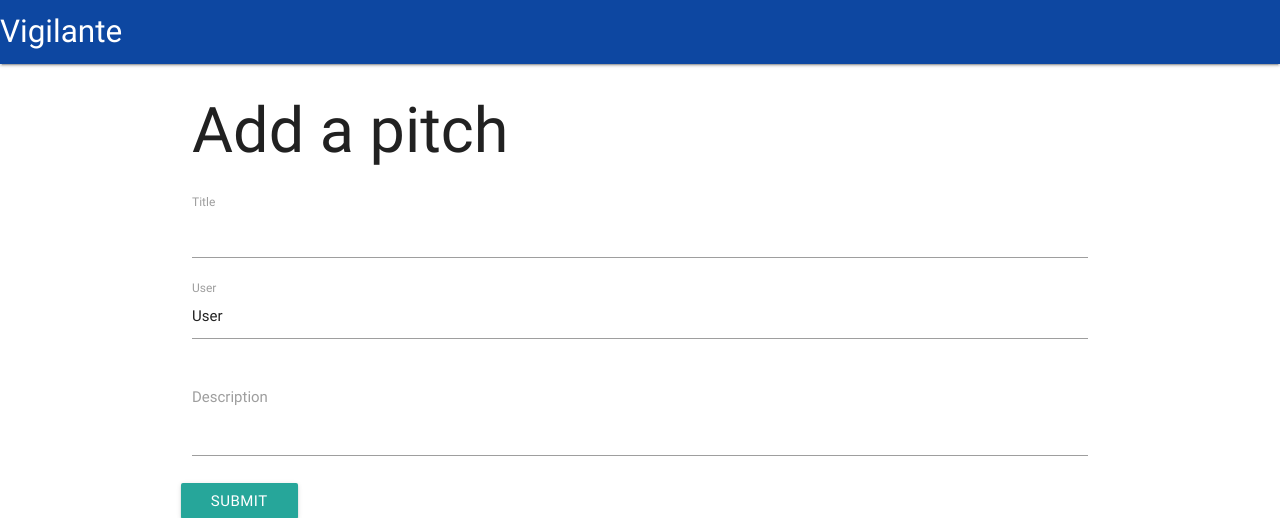
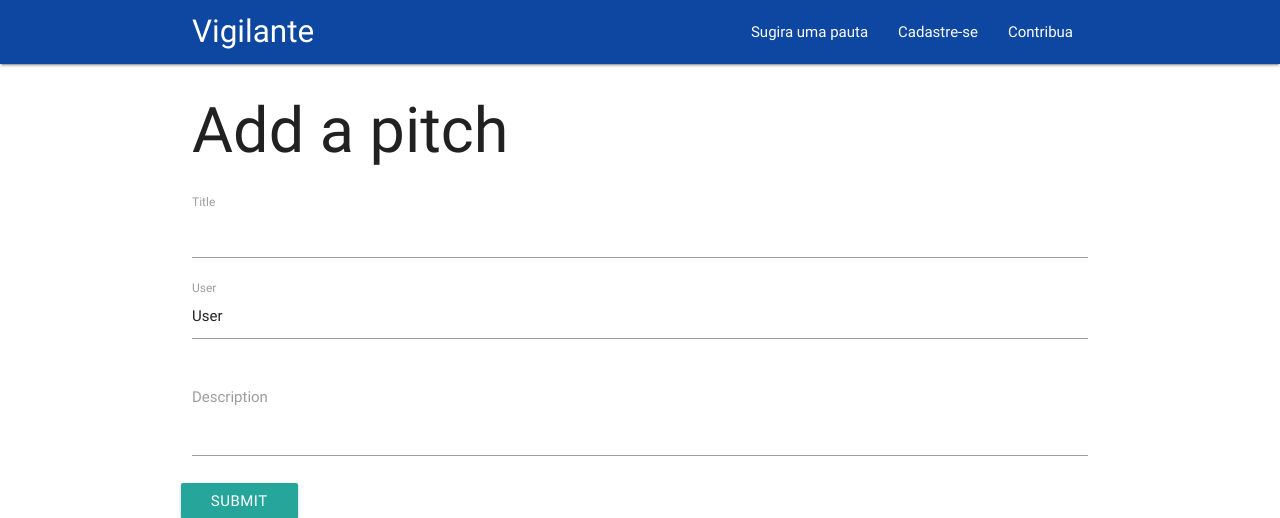
Before and after one commit to Edely/gatekeeper, a Django app: page /gatekeeper/add_sugestion/ in a window 1280 px wide. Shown: the top 518 px of the page. Run offline with Django 3.2, Linux system fonts and the light colour scheme.

```diff
--- a/mysite/gatekeeper/static/gatekeeper/style.css
+++ b/mysite/gatekeeper/static/gatekeeper/style.css
@@ -1,15 +1,19 @@
 /* Queries */
 /* Colors */
 /* Styles */
+/* line 19, /home/edely/Documentos/Projetos-Code/learning-django/gatekeeper/mysite/gatekeeper/static/gatekeeper/style.scss */
 .card .card-action a:not(.btn):not(.btn-large):not(.btn-large):not(.btn-floating) {
   color: #01579b; }
 
+/* line 23, /home/edely/Documentos/Projetos-Code/learning-django/gatekeeper/mysite/gatekeeper/static/gatekeeper/style.scss */
 .card .card-action a:not(.btn):not(.btn-large):not(.btn-large):not(.btn-floating):hover {
   color: #b3e5fc; }
 
-.nav-wrapper {
+/* line 27, /home/edely/Documentos/Projetos-Code/learning-django/gatekeeper/mysite/gatekeeper/static/gatekeeper/style.scss */
+header nav {
   background-color: #0d47a1; }
 
+/* line 31, /home/edely/Documentos/Projetos-Code/learning-django/gatekeeper/mysite/gatekeeper/static/gatekeeper/style.scss */
 .last-entries span.badge {
   background-color: #e64a19;
   border-radius: 50%;
@@ -20,6 +24,7 @@
   padding: unset;
   padding-top: 4px; }
 
+/* line 42, /home/edely/Documentos/Projetos-Code/learning-django/gatekeeper/mysite/gatekeeper/static/gatekeeper/style.scss */
 .position span.badge {
   background-color: #e64a19;
   border-radius: 50%;
@@ -34,9 +39,11 @@
   margin-top: 10px;
   font-size: 20px; }
 
+/* line 57, /home/edely/Documentos/Projetos-Code/learning-django/gatekeeper/mysite/gatekeeper/static/gatekeeper/style.scss */
 .search-header {
   margin-bottom: 30px; }
 
+/* line 61, /home/edely/Documentos/Projetos-Code/learning-django/gatekeeper/mysite/gatekeeper/static/gatekeeper/style.scss */
 input:not([type]):focus:not([readonly]),
 input[type=text]:not(.browser-default):focus:not([readonly]),
 input[type=password]:not(.browser-default):focus:not([readonly]),
@@ -54,6 +61,7 @@ textarea.materialize-textarea:focus:not([readonly]) {
   -webkit-box-shadow: 0 1px 0 0 #0d47a1;
   box-shadow: 0 1px 0 0 #0d47a1; }
 
+/* line 79, /home/edely/Documentos/Projetos-Code/learning-django/gatekeeper/mysite/gatekeeper/static/gatekeeper/style.scss */
 input:not([type]):focus:not([readonly]) + label,
 input[type=text]:not(.browser-default):focus:not([readonly]) + label,
 input[type=password]:not(.browser-default):focus:not([readonly]) + label,
@@ -69,23 +77,32 @@ input[type=search]:not(.browser-default):focus:not([readonly]) + label,
 textarea.materialize-textarea:focus:not([readonly]) + label {
   color: #0d47a1; }
 
+/* line 95, /home/edely/Documentos/Projetos-Code/learning-django/gatekeeper/mysite/gatekeeper/static/gatekeeper/style.scss */
 .input-field .prefix.active {
   color: #0d47a1; }
 
 /* Map */
+/* line 100, /home/edely/Documentos/Projetos-Code/learning-django/gatekeeper/mysite/gatekeeper/static/gatekeeper/style.scss */
 .map-sugestions iframe {
   width: 100%; }
 
 @media (min-width: 1200px) {
+  /* line 105, /home/edely/Documentos/Projetos-Code/learning-django/gatekeeper/mysite/gatekeeper/static/gatekeeper/style.scss */
   .map-sugestions iframe {
     height: 400px; } }
+
 @media (max-width: 1024px) {
+  /* line 111, /home/edely/Documentos/Projetos-Code/learning-django/gatekeeper/mysite/gatekeeper/static/gatekeeper/style.scss */
   .map-sugestions iframe {
     height: 300px; } }
+
 @media (max-width: 768px) {
+  /* line 117, /home/edely/Documentos/Projetos-Code/learning-django/gatekeeper/mysite/gatekeeper/static/gatekeeper/style.scss */
   .map-sugestions iframe {
     height: 200px; } }
+
 @media (max-width: 520px) {
+  /* line 123, /home/edely/Documentos/Projetos-Code/learning-django/gatekeeper/mysite/gatekeeper/static/gatekeeper/style.scss */
   .map-sugestions iframe {
     height: 100px; } }
 
--- a/mysite/gatekeeper/static/gatekeeper/style.scss
+++ b/mysite/gatekeeper/static/gatekeeper/style.scss
@@ -24,7 +24,7 @@ $light-blue-lighten-4: #b3e5fc;
 	color: $light-blue-lighten-4;
 }
 
-.nav-wrapper{
+header nav{
 	background-color: $blue-darken-4;
 }
 
--- a/mysite/gatekeeper/templates/gatekeeper/add_sugestion.html
+++ b/mysite/gatekeeper/templates/gatekeeper/add_sugestion.html
@@ -4,7 +4,6 @@
 {% block title %} Add Sugestion {% endblock%}
 
 {% block content %}
-<div class="container">
 	<h1>Add a pitch</h1>
 	<div class="form-add-sugestion row">
 		<div class="col s12">
@@ -35,5 +34,4 @@
 			</div>
 		</div>
 	</div>
-</div>
 {% endblock %}
--- a/mysite/gatekeeper/templates/gatekeeper/base.html
+++ b/mysite/gatekeeper/templates/gatekeeper/base.html
@@ -13,13 +13,8 @@
 
 </head>
 <body>
-<header>
-	<nav>
-		<div class="nav-wrapper">
-			<a href="#" class="brand-logo">Vigilante</a>
-		</div>
-	</nav>
-</header>
+{% include "header.html" %}
+	<div class="container">
 {% block content %}
 
 {% endblock %}
@@ -28,5 +23,6 @@
 	<script src="{% static 'gatekeeper/js/materialize.js' %}"></script>
 	<script src="{% static 'gatekeeper/scripts.js' %}"></script>
 {% endblock %}
+	</div>
 </body>
 </html>
--- /dev/null
+++ b/mysite/gatekeeper/templates/gatekeeper/header.html
@@ -0,0 +1,20 @@
+<header>
+	<nav>
+		<div class="container">
+			<div class="nav-wrapper">
+			<a href="{% url 'gatekeeper:index' %}" class="brand-logo">Vigilante</a>
+			<ul id="nav-mobile" class="right hide-on-med-and-down">
+				<li>
+					<a href="{% url 'gatekeeper:add_sugestion' %}">Sugira uma pauta</a>
+				</li>
+				<li>
+					<a href="">Cadastre-se</a>
+				</li>
+				<li>
+					<a href="">Contribua</a>
+				</li>
+			</ul>
+		</div>
+		</div>
+	</nav>
+</header>
--- a/mysite/gatekeeper/templates/gatekeeper/index.html
+++ b/mysite/gatekeeper/templates/gatekeeper/index.html
@@ -2,8 +2,6 @@
 {% load static %}
 
 {% block content %}
-<div class="container">
-
 	<div class="row">
 		<div class="col s12">
 			<div class="map-sugestions">
@@ -43,5 +41,4 @@
 			</div>
 		</div>
 	</div>
-</div>
 {% endblock %}
--- a/mysite/gatekeeper/urls.py
+++ b/mysite/gatekeeper/urls.py
@@ -7,4 +7,5 @@ urlpatterns = [
 	url(r'^$', views.index, name='index'),
 	url(r'^(?P<sugestion_id>[0-9]+)/$', views.sugestions, name='sugestion'),
 	url(r'^add_sugestion/$', views.add_sugestion, name='add_sugestion'),
+	url(r'^sign_in/$', views.sign_in, name='sign_in'),
 ]
--- a/mysite/gatekeeper/views.py
+++ b/mysite/gatekeeper/views.py
@@ -41,3 +41,7 @@ def add_sugestion(request):
 
 
 	return render(request, 'gatekeeper/add_sugestion.html', {'form':form})
+
+def sign_in(request):
+
+	return render(request, 'gatekeeper/sign_in.html')
```
Also changed, not shown: mysite/gatekeeper/templates/gatekeeper/add_sugestion_backup.html (deleted, +0 -50 lines), mysite/gatekeeper/templates/gatekeeper/sign_in.html (added, +10 -0 lines), mysite/gatekeeper/models.py (line endings or trailing spaces), 1 other file.
